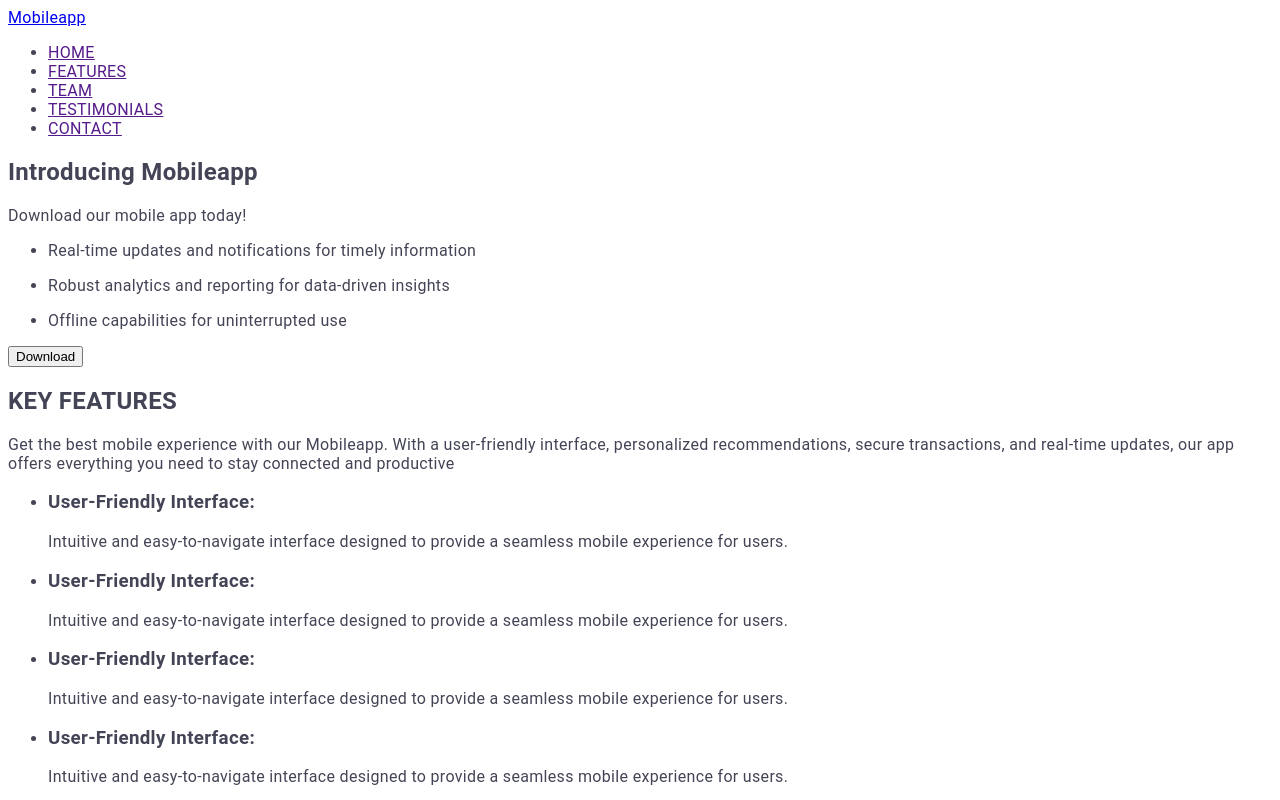
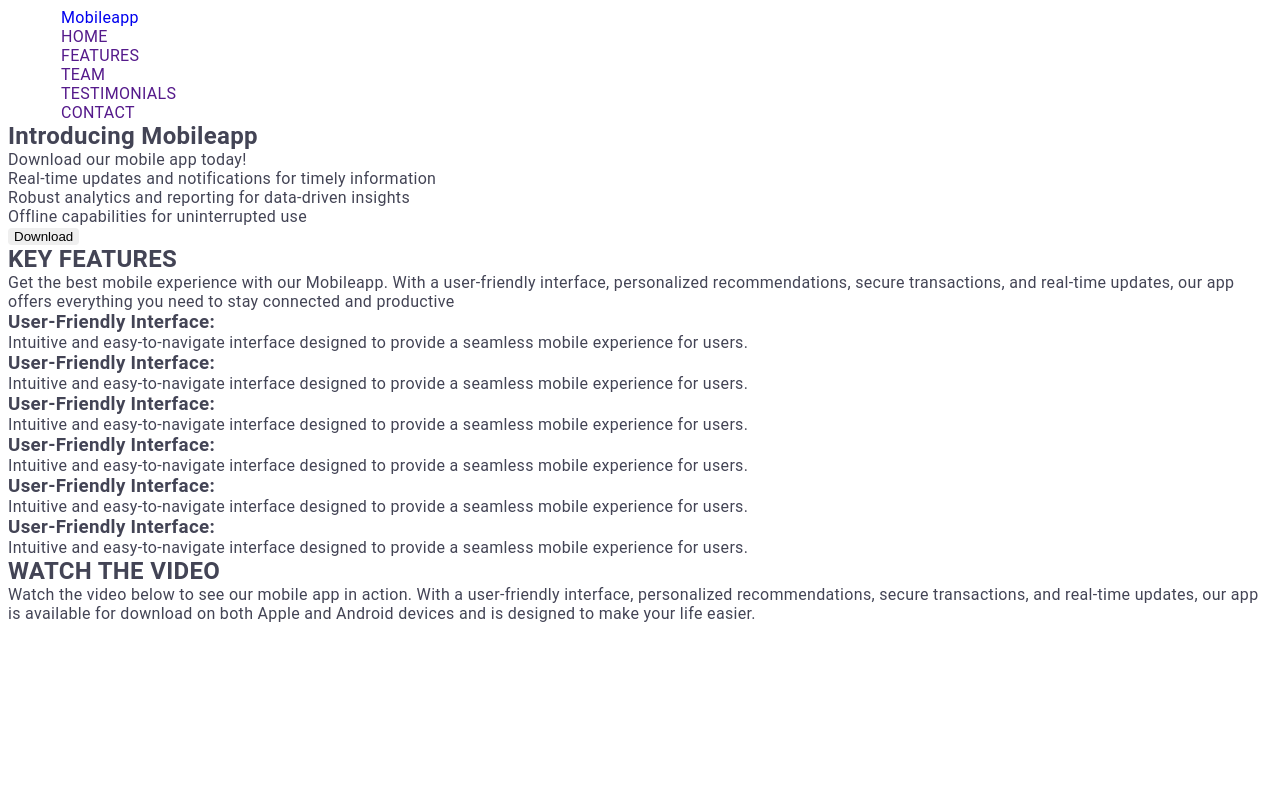
Before and after one commit to Serhii-Yakimtso/html-team-project, a plain HTML site: page index.html in a window 1280 px wide. Shown: the top 800 px of the page. Drawn offline with Linux system fonts and the light colour scheme.

Commit message:
added div

```diff
--- a/css/styles.css
+++ b/css/styles.css
@@ -20,3 +20,51 @@ body {
   font-size: 16px;
   letter-spacing: 0.02em;
 }
+
+h1,
+h2,
+h3,
+h4,
+h5,
+h6,
+p {
+  margin: 0;
+}
+
+img {
+  display: block;
+  max-width: 100%;
+  height: auto;
+}
+
+button {
+  cursor: pointer;
+  border: none;
+  border-radius: 4px;
+}
+
+ul,
+ol {
+  list-style: none;
+  margin: 0;
+  padding-left: 0;
+}
+
+.list {
+  list-style: none;
+}
+
+.link {
+  text-decoration: none;
+}
+
+a {
+  text-decoration: none;
+  /* color: inherit; */
+}
+
+.container {
+  width: 1158px;
+  padding: 0 15px;
+  margin: 0 auto;
+}
--- a/index.html
+++ b/index.html
@@ -9,6 +9,7 @@
 
   <body>
     <header>
+      <div class="container">
       <a href="./index.html">Mobileapp</a>
       <nav>
         <ul>
@@ -19,6 +20,8 @@
           <li><a href="">CONTACT</a></li>
         </ul>
       </nav>
+      </div>
+
     </header>
 
     <main>
```
